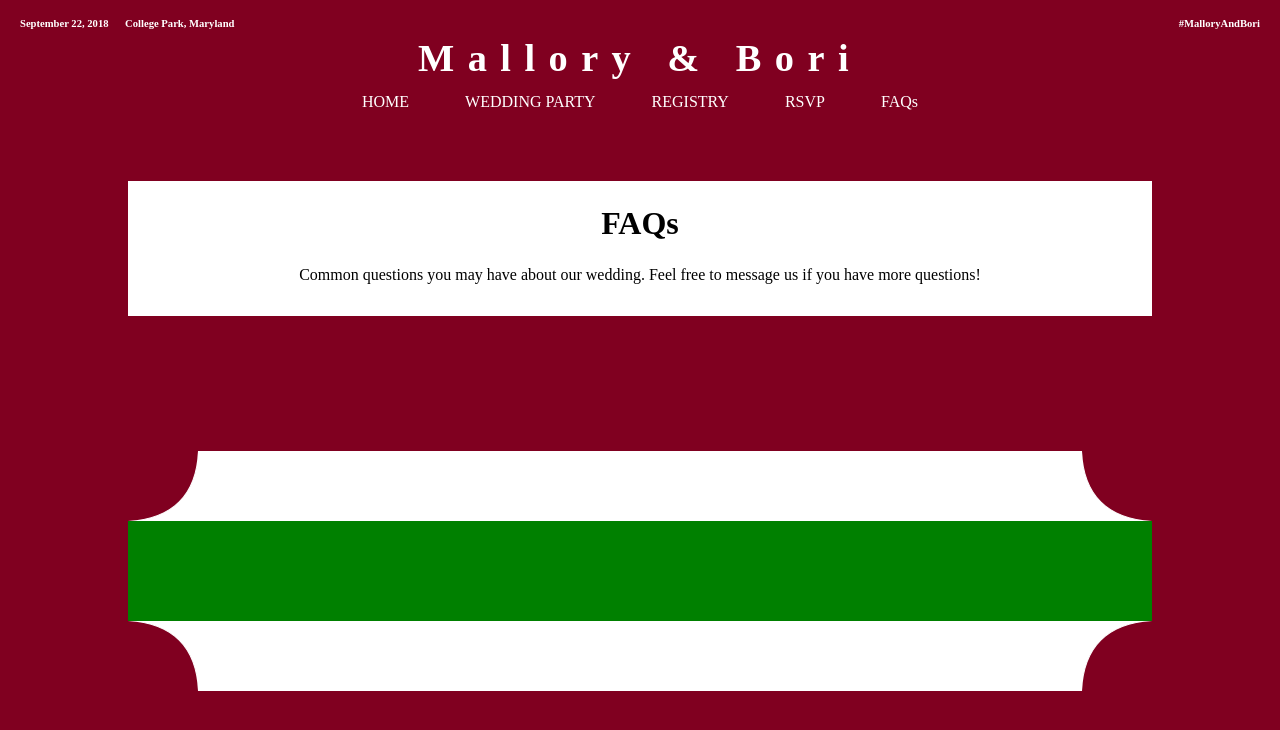
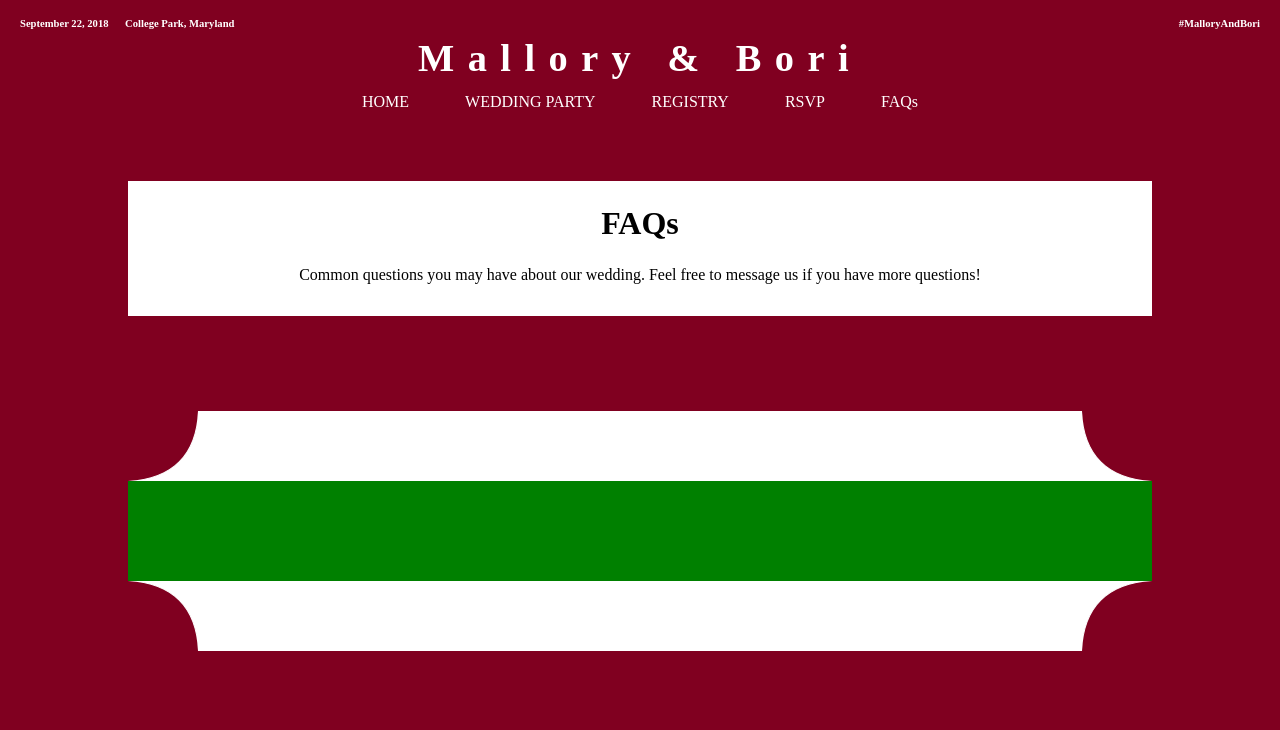
Before and after one commit to borikanes/wedding-ui, a React (Create React App) app: page /faq in a window 1280 px wide. Shown: the top 730 px of the page. Built offline with nearby package versions, Linux system fonts and the light colour scheme; a web font is replaced by a local one.

Commit message:
removed black background from inner div

```diff
--- a/src/Faq.js
+++ b/src/Faq.js
@@ -14,9 +14,7 @@ export default class Faq extends Component {
                     <div className="MidSection-mid-top-left-arc-div"></div>
                     <div className="MidSection-mid-top-right-arc-div"></div>
                     <div className="MidSection-inner-div" >
-                        <div className="Faq-test-div" >
-
-                        </div>
+                        <QuestionAndAnswer />
                     </div>
                     <div className="MidSection-mid-bottom-left-arc-div"></div>
                     <div className="MidSection-mid-bottom-right-arc-div"></div>
@@ -25,3 +23,13 @@ export default class Faq extends Component {
         );
     }
 }
+
+class QuestionAndAnswer extends Component {
+    render(){
+        return (
+            <div className="Faq-test-div" >
+
+            </div>
+        );
+    }
+}
--- a/src/MidSection.css
+++ b/src/MidSection.css
@@ -10,7 +10,7 @@
     width: 80%;
     background-color: white;
     display: inline-grid;
-    margin-top: 120px;
+    margin-top: 80px;
     position: inherit;
 }
 
@@ -32,7 +32,6 @@
 
 .MidSection-inner-div {
     width: 100%;
-    background-color: black;
     margin-bottom: 70px;
     display: flex;
 }
```
